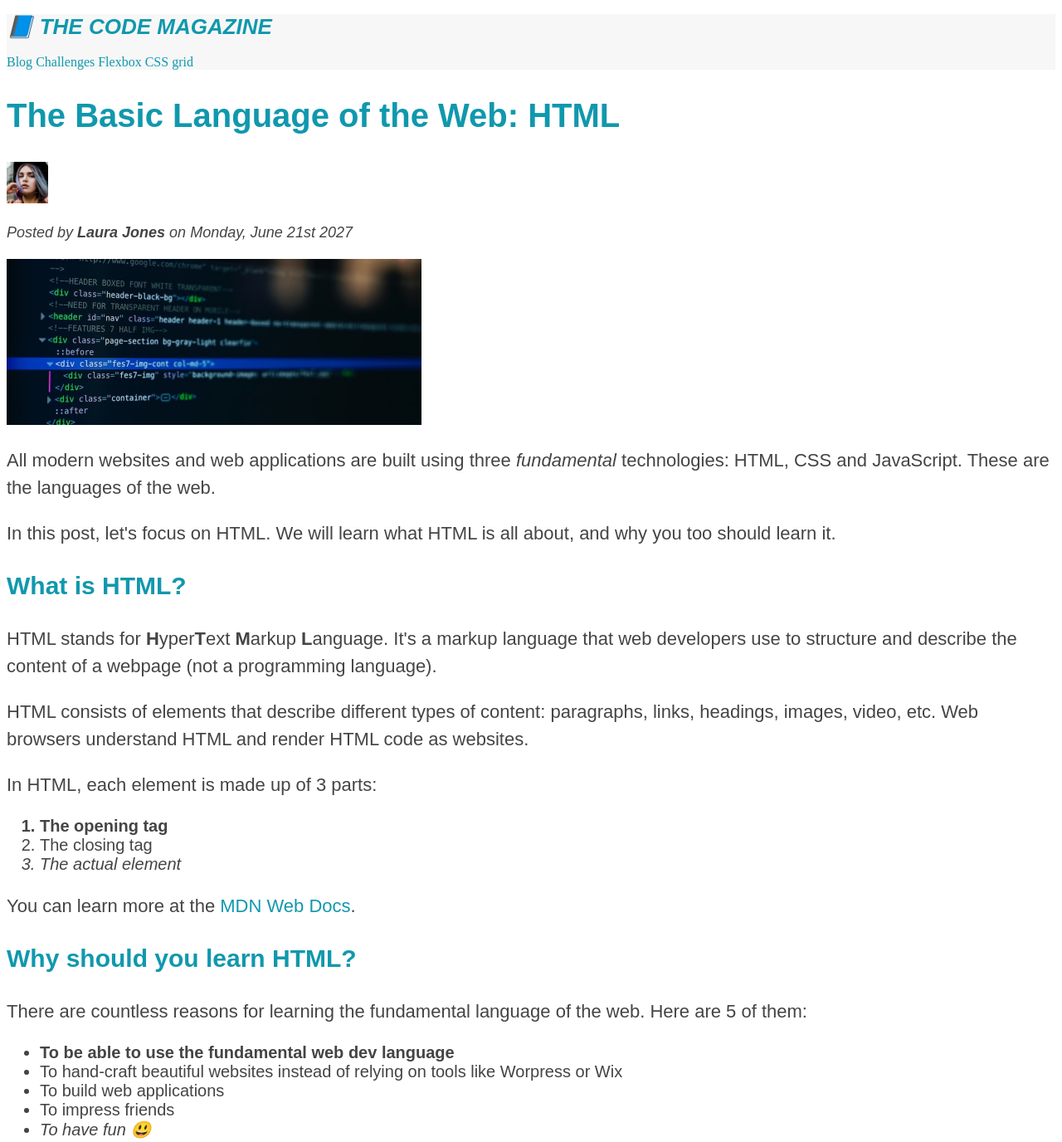
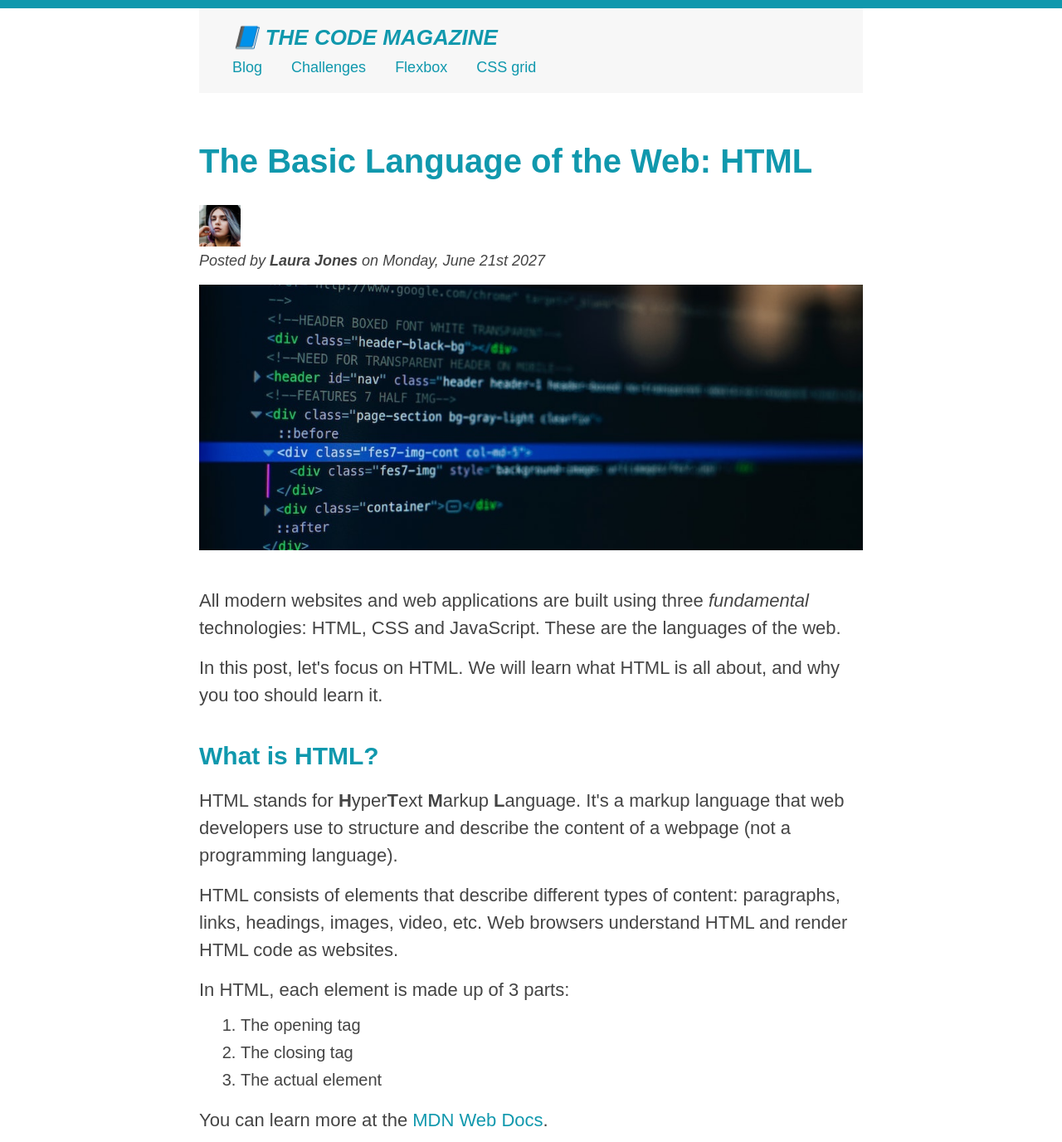
Before and after one commit to shah7014/simple-html-blog, a plain HTML site: page index.html in a window 1280 px wide. Shown: the top 1376 px of the page at 83% size. Drawn offline with Linux system fonts and the light colour scheme.

Commit message:
design: added margin and padding

```diff
--- a/index.html
+++ b/index.html
@@ -11,10 +11,12 @@
 
 <body>
 
+  <div class="container">
     <header class="main-header">
       <h1>📘 The Code Magazine</h1>
 
       <nav>
+        <!-- <strong>This is a navigation element</strong> -->
         <a href="blog.html">Blog</a>
         <a href="#">Challenges</a>
         <a href="#">Flexbox</a>
@@ -25,14 +27,14 @@
 
     <article>
 
-    <header>
+      <header class="post-header">
         <h2>The Basic Language of the Web: HTML</h2>
 
         <img src="img/laura-jones.jpg" alt="author-img" width="50" height="50">
 
         <p id="author">Posted by <strong>Laura Jones</strong> on Monday, June 21st 2027</p>
 
-      <img src="img/post-img.jpg" alt="snapshot" width="500" height="200">
+        <img src="img/post-img.jpg" alt="snapshot" width="500" height="200" class="post-image">
       </header>
 
       <p>All modern websites and web applications are built using three <em>fundamental</em> technologies: HTML, CSS and
@@ -96,8 +98,11 @@
 
 
     <footer>
-    <p id="copyright">Copyright &copy; 2027 by The Code Magazine.</p>
+      <p id="copyright" class="copyright text">Copyright &copy; 2027 by The Code Magazine.</p>
     </footer>
+  </div>
+
+
 </body>
 
 </html>
--- a/style.css
+++ b/style.css
@@ -1,11 +1,52 @@
-h1,
-h2,
-h3,
-h4,
-p,
-li {
+/* * {
+  border-top: 1px solid green;
+} */
+
+/* Global style reset */
+* {
+  margin: 0;
+  padding: 0;
+}
+
+body {
   font-family: sans-serif;
   color: #444;
+  border-top: 10px solid #1098ad;
+}
+
+.container {
+  width: 800px;
+  margin: 0 auto;
+}
+
+.main-header {
+  background-color: #f7f7f7;
+  /* padding: 20px;
+  padding-left: 40px;
+  padding-right: 40px; */
+  padding: 20px 40px;
+  margin-bottom: 60px;
+  /* height: 80px; */
+}
+
+nav {
+  font-size: 18px;
+}
+
+article {
+  margin-bottom: 60px;
+}
+
+.post-header {
+  margin-bottom: 40px;
+}
+
+aside {
+  background-color: #f7f7f7;
+  border-top: 5px solid #1098ad;
+  border-bottom: 5px solid #1098ad;
+  padding: 50px 0;
+  width: 500px;
 }
 
 h1,
@@ -22,10 +63,13 @@ h1 {
 
 h2 {
   font-size: 40px;
+  margin-bottom: 30px;
 }
 
 h3 {
   font-size: 30px;
+  margin-bottom: 20px;
+  margin-top: 40px;
 }
 
 h4 {
@@ -37,10 +81,22 @@ h4 {
 p {
   font-size: 22px;
   line-height: 1.5;
+  margin-bottom: 15px;
+}
+
+ul,
+ol {
+  margin-left: 50px;
+  margin-bottom: 20px;
 }
 
 li {
   font-size: 20px;
+  margin-bottom: 10px;
+}
+
+li:last-child {
+  margin-bottom: 0;
 }
 
 #copyright {
@@ -61,23 +117,18 @@ li {
   list-style: none;
 }
 
-.main-header {
-  background-color: #f7f7f7;
+.post-image {
+  width: 100%;
+  height: auto;
 }
 
-aside {
-  background-color: #f7f7f7;
-  border-top: 5px solid #1098ad;
-  border-bottom: 5px solid #1098ad;
-}
-
-li:first-child {
+/* li:first-child {
   font-weight: bold;
 }
 
 li:last-child {
   font-style: italic;
-}
+} */
 
 /* li:nth-child(even) {
   color: red;
@@ -112,3 +163,30 @@ a:active {
   background-color: black;
   font-style: italic;
 }
+
+/* Resolving conflicts */
+/* #copyright {
+  color: red;
+}
+
+.copyright {
+  color: blue;
+}
+
+.text {
+  color: yellow;
+}
+
+footer p {
+  color: green;
+} */
+
+nav a:link {
+  margin-right: 30px;
+  display: inline-block;
+  margin-top: 10px;
+}
+
+nav a:link:last-child {
+  margin-right: 0;
+}
```
Lines whose indentation alone changed are shown as unchanged.
